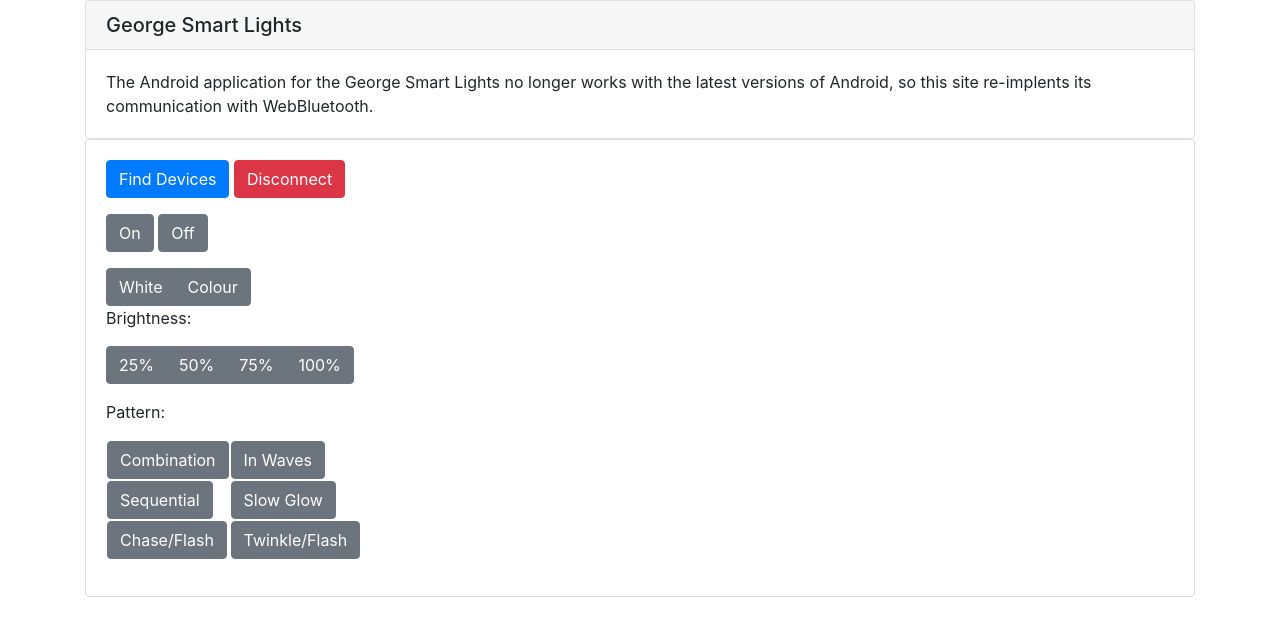
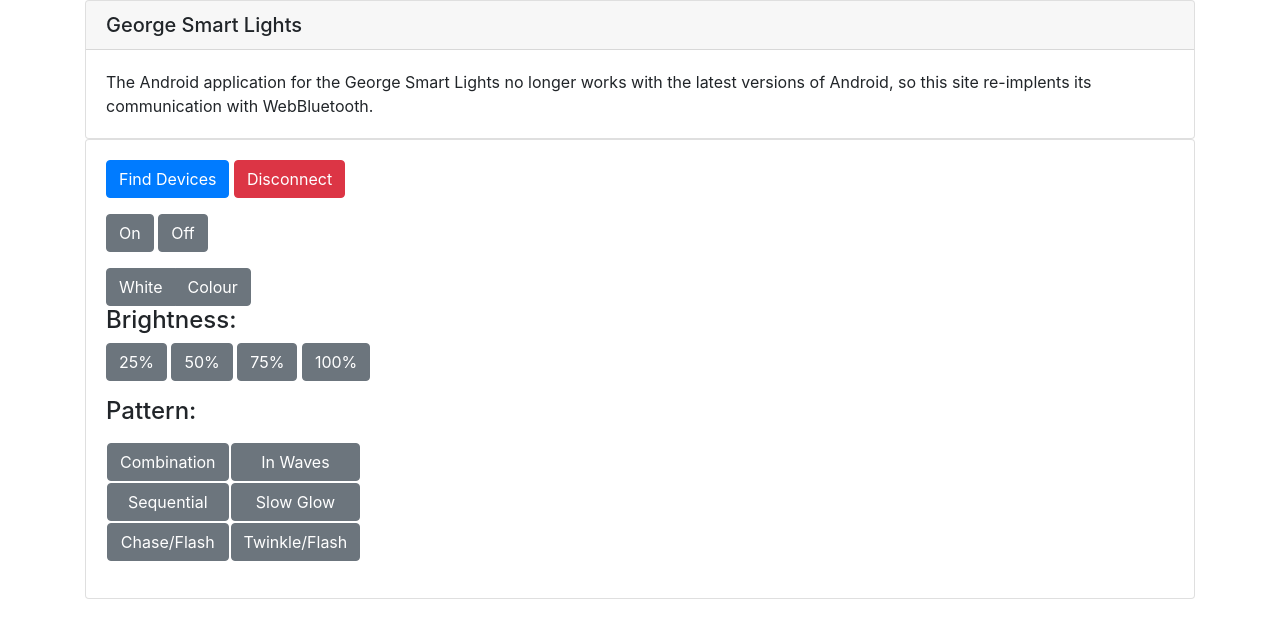
Before and after one commit to sco-pi/george-ble-lights, a plain HTML site: page index.html in a window 1280 px wide. Drawn offline with nearby package versions, Linux system fonts and the light colour scheme.

Commit message:
Update button width

```diff
--- a/index.html
+++ b/index.html
@@ -6,6 +6,8 @@
     <meta name="viewport" content="width=device-width, initial-scale=1, shrink-to-fit=no">
     <link rel="stylesheet" href="https://stackpath.bootstrapcdn.com/bootstrap/4.4.1/css/bootstrap.min.css"
         integrity="sha384-Vkoo8x4CGsO3+Hhxv8T/Q5PaXtkKtu6ug5TOeNV6gBiFeWPGFN9MuhOf23Q9Ifjh" crossorigin="anonymous">
+    <link rel="stylesheet" href="stylesheet.css">
+
 
     <title>George Smart Lights</title>
 </head>
@@ -196,29 +198,29 @@
                     </label>
                 </div>
 
-                <p>Brightness:
-                <div class="btn-group" role="group" aria-label="Basic example">
+                <h4>Brightness: </h4>
+                <p>
                     <button type="button" class="btn btn-secondary" id="lightsBrightness0Button">25%</button>
                     <button type="button" class="btn btn-secondary" id="lightsBrightness1Button">50%</button>
                     <button type="button" class="btn btn-secondary" id="lightsBrightness2Button">75%</button>
                     <button type="button" class="btn btn-secondary" id="lightsBrightness3Button">100%</button>
-                </div>
                 </p>
 
                 <!-- Combination, In Waves, Sequential, Slow Glow, Chase/Flash, Twinkle/Flash -->
-                <p>Pattern:
+                <h4>Pattern:</h4>
+                <p>
                 <table>
                     <tr>
-                        <td><button type="button" class="btn btn-secondary" id="lightsPattern1Button">Combination</button></td>
-                        <td><button type="button" class="btn btn-secondary" id="lightsPattern2Button">In Waves</button></td>
+                        <td><button type="button" class="btn btn-secondary functionButton" id="lightsPattern1Button">Combination</button></td>
+                        <td><button type="button" class="btn btn-secondary functionButton" id="lightsPattern2Button">In Waves</button></td>
                     </tr>
                     <tr>
-                        <td><button type="button" class="btn btn-secondary" id="lightsPattern3Button">Sequential</button></td>
-                        <td><button type="button" class="btn btn-secondary" id="lightsPattern4Button">Slow Glow</button></td>
+                        <td><button type="button" class="btn btn-secondary functionButton" id="lightsPattern3Button">Sequential</button></td>
+                        <td><button type="button" class="btn btn-secondary functionButton" id="lightsPattern4Button">Slow Glow</button></td>
                     </tr>
                     <tr>
-                        <td><button type="button" class="btn btn-secondary" id="lightsPattern5Button">Chase/Flash</button></td>
-                        <td><button type="button" class="btn btn-secondary" id="lightsPattern7Button">Twinkle/Flash</button></td>
+                        <td><button type="button" class="btn btn-secondary functionButton" id="lightsPattern5Button">Chase/Flash</button></td>
+                        <td><button type="button" class="btn btn-secondary functionButton" id="lightsPattern7Button">Twinkle/Flash</button></td>
                     </tr>
                 </table>
                 <!-- <input type="button" id="lightsPattern6Button" value="6" /> -->
--- /dev/null
+++ b/stylesheet.css
@@ -0,0 +1,3 @@
+.functionButton {
+    width: 100% !important;
+}
```
